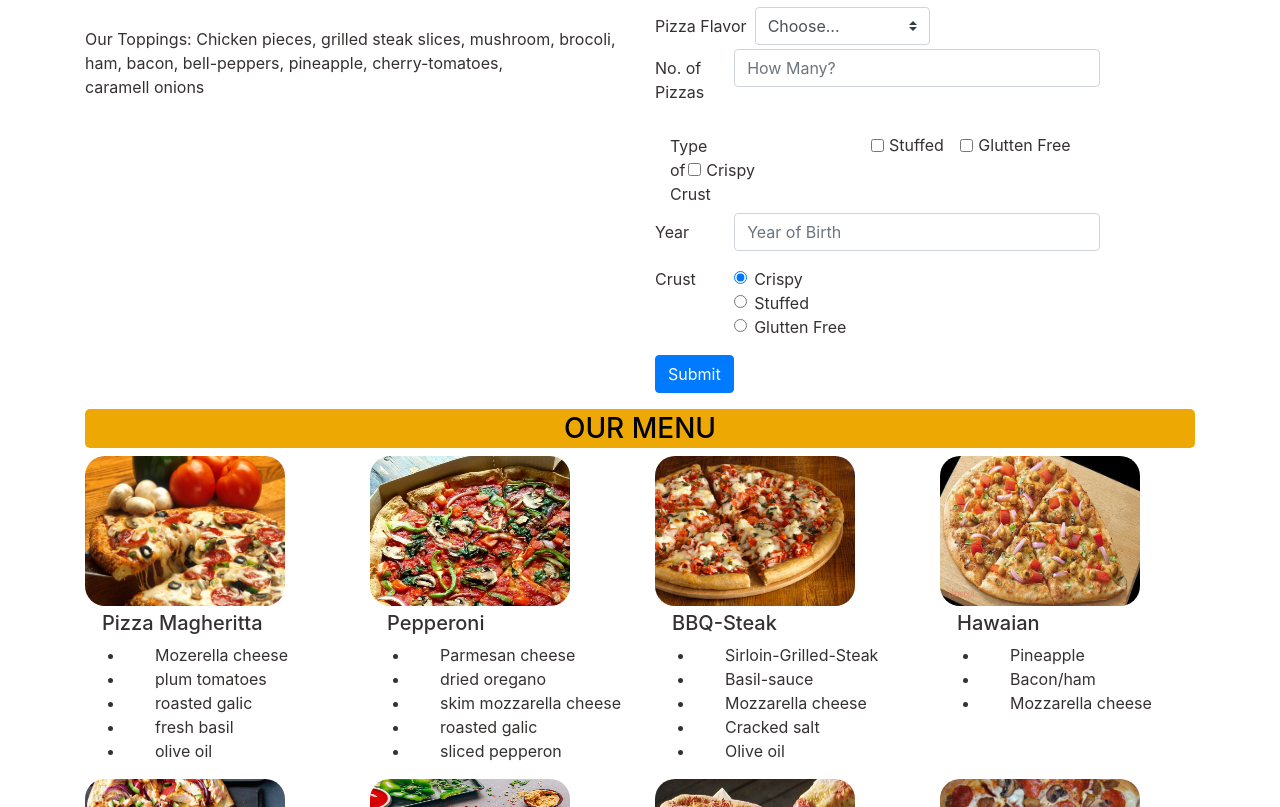
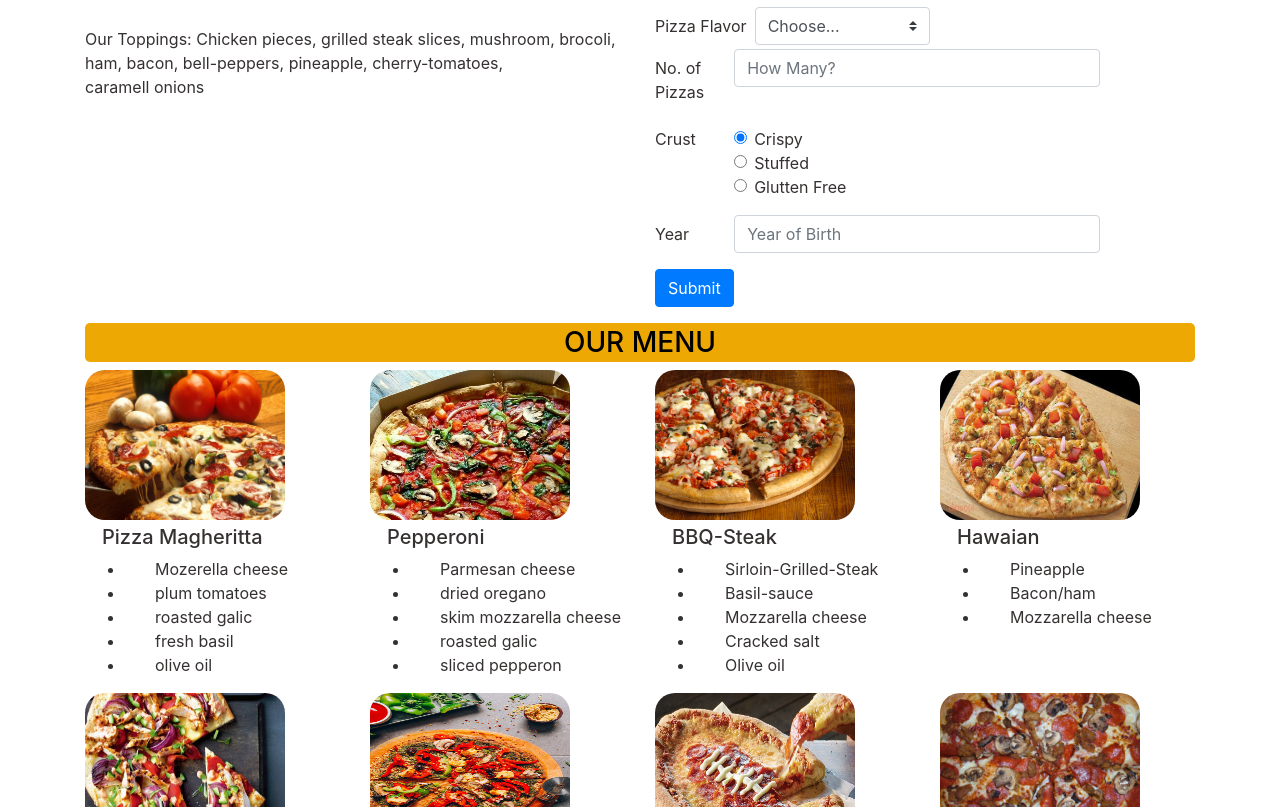
Before and after one commit to LeoAmby/Project-Pizza, a plain HTML site: page index.html in a window 1280 px wide. Shown: the part 1197-2004 px from the top of the page. Drawn offline with nearby package versions, Linux system fonts and the light colour scheme.

```diff
--- a/index.html
+++ b/index.html
@@ -113,7 +113,7 @@
                                   </div>
                                   <div class="form-inline">
                                         <label class="my-1 mr-2" for="inlineFormCustomSelectPref">Pizza Flavor</label>
-                                        <select class="custom-select my-1 mr-sm-2" id="inlineFormCustomSelectPref">
+                                        <select class="custom-select my-1 mr-md-8" id="inlineFormCustomSelectPref">
                                           <option selected>Choose...</option>
                                           <option value="1">Hawaiian</option>
                                           <option value="2">Magheritta</option>
@@ -131,30 +131,6 @@
                                       <input type="number" class="form-control" id="century" placeholder="How Many?">
                                     </div>
                                   </div>
-
-                                  <div class="form-check form-check-inline">
-                                        <label for="inputCrust" class="col-sm-2 col-form-label">Type of Crust</label>
-                                        <input class="form-check-input" type="checkbox" id="inlineCheckbox1" value="option1">
-                                        <label class="form-check-label" for="inlineCheckbox1">Crispy</label>
-                                      </div>
-                                      <div class="form-check form-check-inline">
-                                        <input class="form-check-input" type="checkbox" id="inlineCheckbox2" value="option2">
-                                        <label class="form-check-label" for="inlineCheckbox2">Stuffed</label>
-                                      </div>
-                                      <div class="form-check form-check-inline">
-                                        <input class="form-check-input" type="checkbox" id="inlineCheckbox3" value="option3">
-                                        <label class="form-check-label" for="inlineCheckbox3">Glutten Free</label>
-                                      </div>
-
-
-
-                                  <div class="form-group row">
-                                      <label for="inputYear" class="col-sm-2 col-form-label">Year</label>
-                                      <div class="col-sm-10">
-                                        <input type="number" class="form-control" id="year" placeholder="Year of Birth">
-                                      </div>
-                                    </div>
-
                                   <fieldset class="form-group">
                                         <div class="row">
                                           <legend class="col-form-label col-sm-2 pt-0">Crust</legend>
@@ -181,9 +157,16 @@
                                         </div>
                                       </fieldset>
                                   <div class="form-group row">
+                                      <label for="inputYear" class="col-sm-2 col-form-label">Year</label>
+                                      <div class="col-sm-10">
+                                        <input type="number" class="form-control" id="year" placeholder="Year of Birth">
+                                      </div>
+                                    </div>
+
+
+                                  <div class="form-group row">
                                     <div class="col-sm-10">
                                       <button type="submit" id= "button" class="btn btn-primary" onclick="">Submit</button>
-                                      <!-- <button type="reset" id="reset" input type="reset" value="reset">Reset</button> -->
 
                                     </div>
                                   </div>
```
Lines whose indentation alone changed are shown as unchanged.
